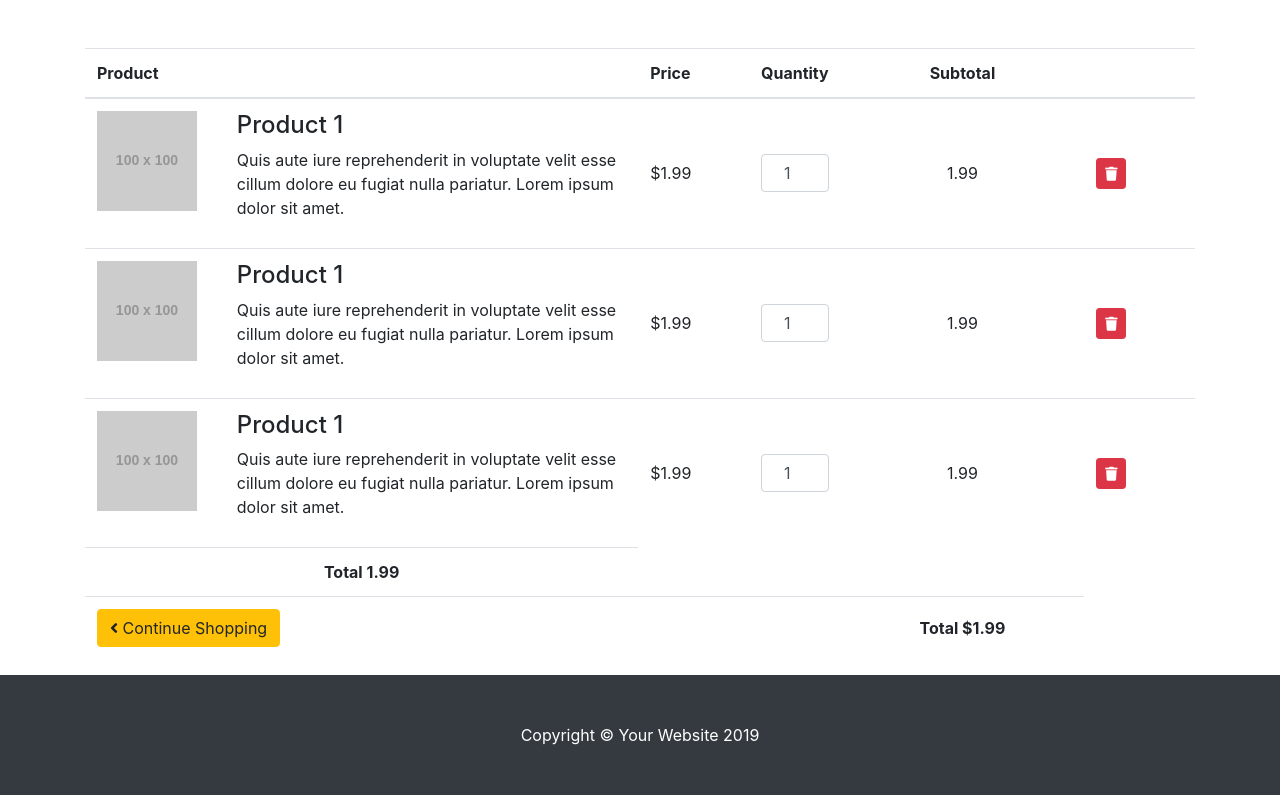
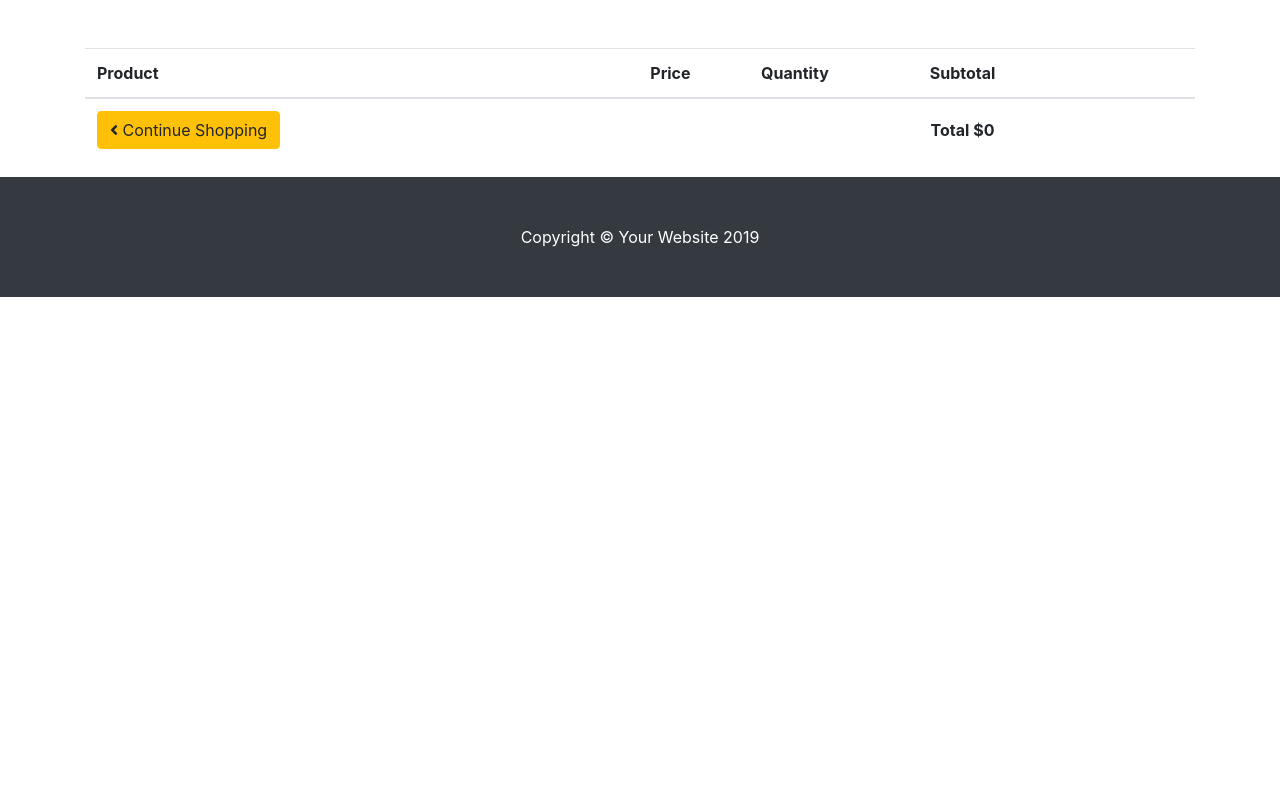
Before and after one commit to amrelsayed/symfony-shopping-cart, a Symfony app: template templates/cart/index.html.twig in a window 1280 px wide. Shown: the part 56-851 px from the top of the page. After the commit the page ends 353 px from the top, so only its background shows below. Run offline with Twig, Linux system fonts and the light colour scheme; the template is opened without the code that fills it, so the values that code supplies are empty; grey boxes labelled with a size stand in for pictures from a placeholder-image service; some libraries are stand-ins or nearby versions.

Commit message:
add item to cart and display cat items

```diff
--- a/src/Entity/Cart.php
+++ b/src/Entity/Cart.php
@@ -2,9 +2,9 @@
 
 namespace App\Entity;
 
+use Doctrine\ORM\Mapping as ORM;
 use Doctrine\Common\Collections\ArrayCollection;
-use Doctrine\ORM\Mapping as ORM;
-use Symfony\Component\Routing\Loader\Configurator\collection;
+use Doctrine\Common\Collections\Collection;
 
 /**
  * @ORM\Entity(repositoryClass="App\Repository\CartRepository")
--- a/templates/cart/index.html.twig
+++ b/templates/cart/index.html.twig
@@ -20,72 +20,35 @@
 				</tr>
 			</thead>
 			<tbody>
+				{% set total = 0 %}
+				{% for item in cart_items %}
 				<tr>
 					<td data-th="Product">
 						<div class="row">
-							<div class="col-sm-3 hidden-xs"><img src="http://placehold.it/100x100" alt="..." class="img-responsive"/></div>
+							<div class="col-sm-3 hidden-xs"><img style="width:100%;height:auto;" src="{{ asset('products/') ~ item.image }}" alt="..." class="img-responsive"/></div>
 							<div class="col-sm-9">
-								<h4 class="nomargin">Product 1</h4>
-								<p>Quis aute iure reprehenderit in voluptate velit esse cillum dolore eu fugiat nulla pariatur. Lorem ipsum dolor sit amet.</p>
+								<h4 class="nomargin">{{ item.name }}</h4>
+								<p>{{ item.description }}</p>
 							</div>
 						</div>
 					</td>
-					<td data-th="Price">$1.99</td>
+					<td data-th="Price">${{ item.price }}</td>
 					<td data-th="Quantity">
-						<input type="number" class="form-control text-center" value="1">
+						<input type="number" class="form-control text-center" value="{{ item.quantity }}">
 					</td>
-					<td data-th="Subtotal" class="text-center">1.99</td>
+					<td data-th="Subtotal" class="text-center">${{ item.subtotal }}</td>
 					<td class="actions" data-th="">
 						<button class="btn btn-danger btn-sm"><i class="fas fa-trash"></i></button>
 					</td>
 				</tr>
-				<tr>
-					<td data-th="Product">
-						<div class="row">
-							<div class="col-sm-3 hidden-xs"><img src="http://placehold.it/100x100" alt="..." class="img-responsive"/></div>
-							<div class="col-sm-9">
-								<h4 class="nomargin">Product 1</h4>
-								<p>Quis aute iure reprehenderit in voluptate velit esse cillum dolore eu fugiat nulla pariatur. Lorem ipsum dolor sit amet.</p>
-							</div>
-						</div>
-					</td>
-					<td data-th="Price">$1.99</td>
-					<td data-th="Quantity">
-						<input type="number" class="form-control text-center" value="1">
-					</td>
-					<td data-th="Subtotal" class="text-center">1.99</td>
-					<td class="actions" data-th="">
-						<button class="btn btn-danger btn-sm"><i class="fas fa-trash"></i></button>
-					</td>
-				</tr>
-				<tr>
-					<td data-th="Product">
-						<div class="row">
-							<div class="col-sm-3 hidden-xs"><img src="http://placehold.it/100x100" alt="..." class="img-responsive"/></div>
-							<div class="col-sm-9">
-								<h4 class="nomargin">Product 1</h4>
-								<p>Quis aute iure reprehenderit in voluptate velit esse cillum dolore eu fugiat nulla pariatur. Lorem ipsum dolor sit amet.</p>
-							</div>
-						</div>
-					</td>
-					<td data-th="Price">$1.99</td>
-					<td data-th="Quantity">
-						<input type="number" class="form-control text-center" value="1">
-					</td>
-					<td data-th="Subtotal" class="text-center">1.99</td>
-					<td class="actions" data-th="">
-						<button class="btn btn-danger btn-sm"><i class="fas fa-trash"></i></button>
-					</td>
-				</tr>
+				{% set total = total + item.subtotal %}
+			{% endfor %}
 			</tbody>
 			<tfoot>
-				<tr class="visible-xs">
-					<td class="text-center"><strong>Total 1.99</strong></td>
-				</tr>
 				<tr>
 					<td><a href="/" class="btn btn-warning"><i class="fas fa-angle-left"></i> Continue Shopping</a></td>
 					<td colspan="2" class="hidden-xs"></td>
-					<td class="hidden-xs text-center"><strong>Total $1.99</strong></td>
+					<td class="hidden-xs text-center"><strong>Total ${{ total }}</strong></td>
 				</tr>
 			</tfoot>
 		</table>
--- a/templates/products/index.html.twig
+++ b/templates/products/index.html.twig
@@ -27,7 +27,7 @@
                 <p class="card-text">{{ product.description }}</p>
               </div>
               <div class="card-footer">
-                <a href="{{ path('cart') }}" class="btn btn-success"> Add To Cart </a>
+                <a href="{{ path('add_to_cart', {product_id: product.id}) }}" class="btn btn-success"> Add To Cart </a>
               </div>
             </div>
           </div>
```
Also changed, not shown: src/Controller/CartController.php (+90 -3 lines), src/Entity/CartProduct.php (+36 -2 lines), src/Repository/CartProductRepository.php (+12 -0 lines), src/Repository/CartRepository.php (+29 -0 lines).
